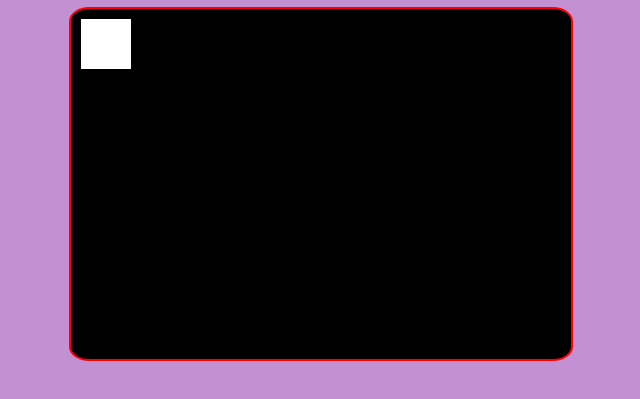
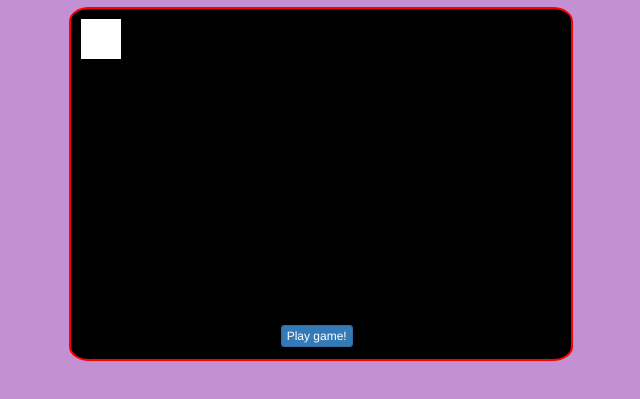
Before and after one commit to genephoenix/mini-interactive-game, a plain HTML site: page index.html in a window 1280 px wide. Shown: the part 63-462 px from the top of the page, without its empty margins (319-959 px from the left). Drawn offline with nearby package versions, Linux system fonts and the light colour scheme.

Commit message:
Added and positioned button in canvas

```diff
--- a/application.css
+++ b/application.css
@@ -10,3 +10,13 @@ body{
   background-color: black;
   border-radius: 4%;
 }
+
+#game-button{
+  position: absolute;
+  left: 42%;
+  top: 90%;
+}
+
+.canvas-div{
+  position: relative;
+}
--- a/application.js
+++ b/application.js
@@ -4,6 +4,10 @@ $(document).ready(function(){
   var shape = canvas.getContext("2d");
 
   shape.fillStyle = "white";
-  shape.fillRect(10, 10, 50, 50);
+  shape.fillRect(10, 10, 40, 40);
+
+  $("#game-button").on("click", function(){
+    alert("Game start!");
+  })
 
 });
--- a/index.html
+++ b/index.html
@@ -14,6 +14,8 @@
 
 <body>
   <h1 class="text-center"> Hello World </h1>
-  <!-- <button> Hello </button> -->
-  <canvas id="canvas" width="500" height="350"></canvas>
+  <div class="canvas-div">
+    <button id="game-button" class="btn btn-xs btn-primary"> Play game! </button>
+    <canvas id="canvas" width="500" height="350"></canvas>
+  </div>
 </body>
```
